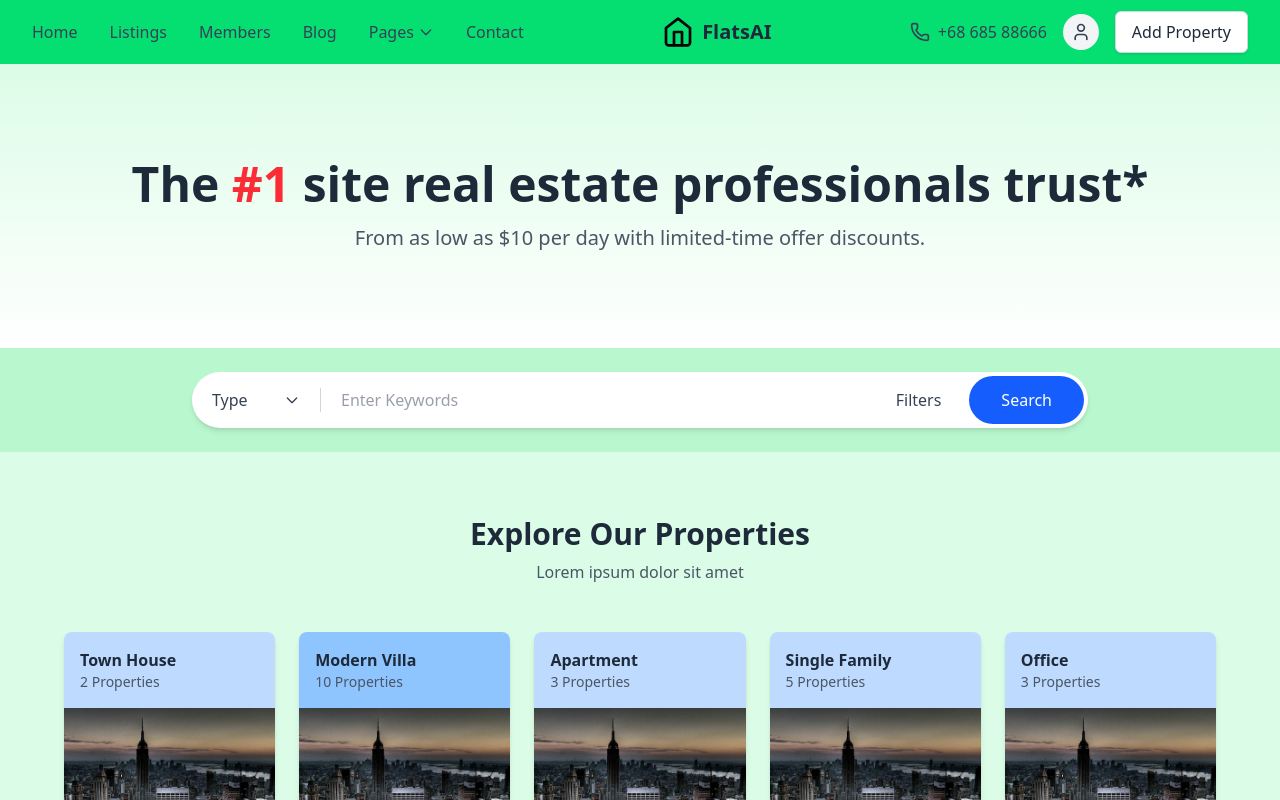
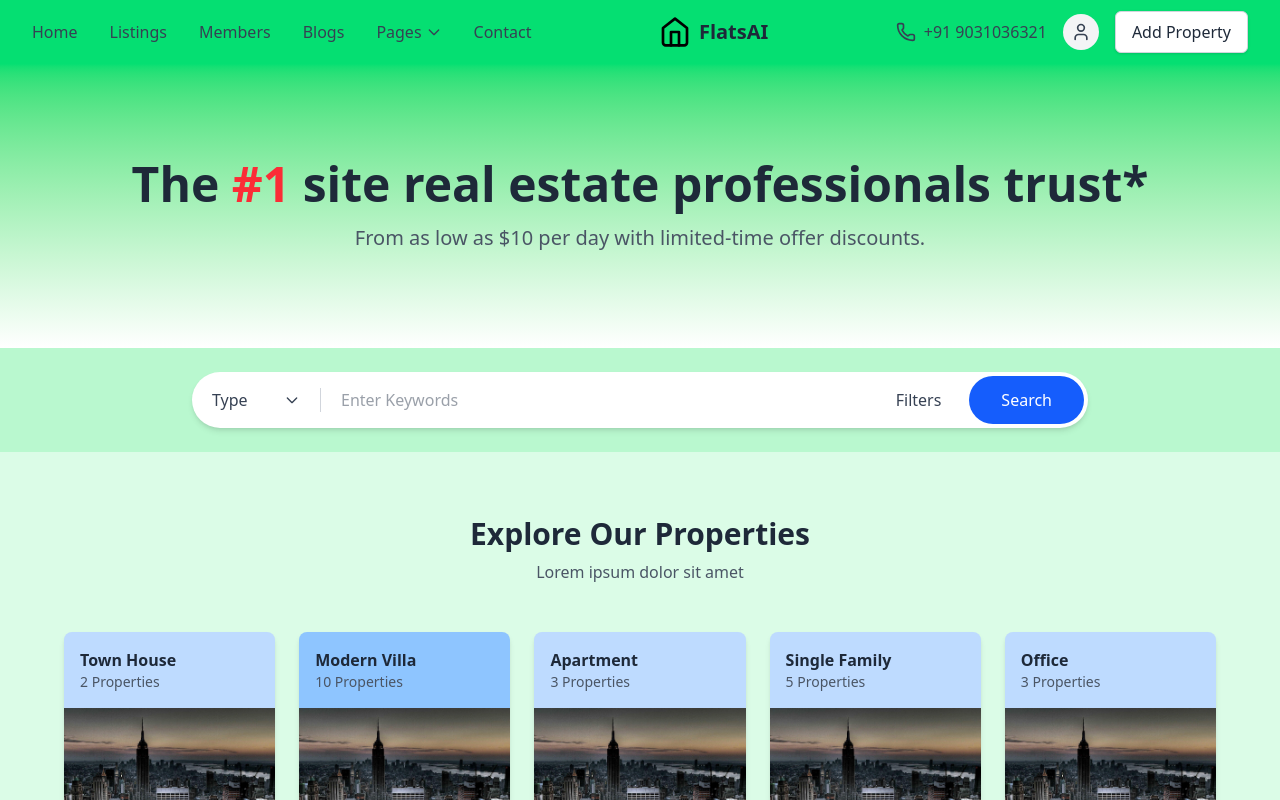
Before and after one commit to Gautam5514/FlatsAI, a React (Vite) app in the folder frontend/: page / in a window 1280 px wide. Shown: the top 800 px of the page. Built offline with nearby package versions, Linux system fonts and the light colour scheme.

Commit message:
Modification of frontend

```diff
--- a/frontend/package.json
+++ b/frontend/package.json
@@ -16,7 +16,7 @@
     "react": "^19.0.0",
     "react-dom": "^19.0.0",
     "react-icons": "^5.5.0",
-    "react-router-dom": "^7.3.0",
+    "react-router-dom": "^7.4.0",
     "tailwindcss": "^4.0.9"
   },
   "devDependencies": {
--- a/frontend/src/App.jsx
+++ b/frontend/src/App.jsx
@@ -1,35 +1,45 @@
 import React from "react";
+import { BrowserRouter as Router, Routes, Route } from "react-router-dom";
 import Navbar from "./components/Navbar";
+import Footer from "./components/Footer";
 import HeroSection from "./components/HeroSection";
 import SearchBar from "./components/SearchBar";
 import PropertyCategories from "./components/PropertySections";
 import PropertyDealsCarousel from "./components/PropertyDealsCarousel";
-import Footer from "./components/Footer";
 import ContactUs from "./components/ContactUs";
 import AboutUs from "./components/AboutUs";
 import Services from "./components/Services";
 import Listings from "./components/Listings";
 import Members from "./components/Members";
 import Blog from "./components/Blogs";
-
-
+import LoginForm from "./pages/LoginForm";
 
 function App() {
     return (
+        <Router>
             <div className="font-sans bg-green-100 min-h-screen">
                 <Navbar />
+                <Routes>
+                    {/* Home page with multiple components */}
+                    <Route path="/" element={
+                        <>
                             <HeroSection />
                             <SearchBar />
                             <PropertyCategories />
                             <PropertyDealsCarousel />
-            <ContactUs />
-            <Blog />
+                        </>
+                    } />
+                    <Route path="/contact" element={<ContactUs />} />
+                    <Route path="/about" element={<AboutUs />} />
+                    <Route path="/services" element={<Services />} />
+                    <Route path="/listings" element={<Listings />} />
+                    <Route path="/members" element={<Members />} />
+                    <Route path="/blog" element={<Blog />} />
+                    <Route path="/login" element={<LoginForm />}/>
+                </Routes>
                 <Footer />
-            <AboutUs />
-            <Services />
-            <Listings />
-            <Members />
             </div>
+        </Router>
     );
 }
 
--- a/frontend/src/components/HeroSection.jsx
+++ b/frontend/src/components/HeroSection.jsx
@@ -2,7 +2,7 @@ import React from "react";
 
 const HeroSection = () => {
     return (
-        <section className="text-center bg-gradient-to-b from-green-100 to-white py-16 px-6 md:py-24">
+        <section className="text-center bg-gradient-to-b from-green-400 to-white py-16 px-6 md:py-24">
             <h1 className="text-3xl md:text-5xl font-bold text-gray-800">
                 The <span className="text-red-500">#1</span> site real estate professionals trust*
             </h1>
--- a/frontend/src/components/Navbar.jsx
+++ b/frontend/src/components/Navbar.jsx
@@ -1,5 +1,6 @@
 import React, { useState } from 'react';
 import { Phone, User, Menu, X } from 'lucide-react';
+import { Link } from "react-router-dom";
 
 const Navbar = () => {
     const [isMenuOpen, setIsMenuOpen] = useState(false);
@@ -24,9 +25,15 @@ const Navbar = () => {
                     {/* Left Side - Menu Items */}
                     <div className="hidden md:flex space-x-8">
                         <button className="text-gray-700 hover:text-gray-900 font-medium">Home</button>
-                        <button className="text-gray-700 hover:text-gray-900 font-medium">Listings</button>
-                        <button className="text-gray-700 hover:text-gray-900 font-medium">Members</button>
-                        <button className="text-gray-700 hover:text-gray-900 font-medium">Blog</button>
+                        <button className="text-gray-700 hover:text-gray-900 font-medium">
+                            <Link to="/listings">Listings</Link>
+                        </button>
+                        <button className="text-gray-700 hover:text-gray-900 font-medium">
+                            <Link to="/members">Members</Link>
+                        </button>
+                        <button className="text-gray-700 hover:text-gray-900 font-medium">
+                            <Link to="/blog">Blogs</Link>
+                        </button>
 
                         {/* Dropdown for Pages */}
                         <div className="relative">
@@ -58,7 +65,9 @@ const Navbar = () => {
                             )}
                         </div>
 
-                        <button className="text-gray-700 hover:text-gray-900 font-medium">Contact</button>
+                        <button className="text-gray-700 hover:text-gray-900 font-medium">
+                            <Link to="/contact">Contact</Link>
+                        </button>
                     </div>
 
                     {/* Logo */}
@@ -70,7 +79,9 @@ const Navbar = () => {
                                     <path d="M9 22V12H15V22" stroke="black" strokeWidth="2" strokeLinecap="round" strokeLinejoin="round" />
                                 </svg>
                             </div>
-                            <span className="ml-2 text-xl font-bold text-gray-800">FlatsAI</span>
+                            <span className="ml-2 text-xl font-bold text-gray-800">
+                                <Link to="/">FlatsAI</Link>
+                            </span>
                         </div>
                     </div>
 
@@ -78,12 +89,14 @@ const Navbar = () => {
                     <div className="hidden md:flex items-center space-x-4">
                         <div className="flex items-center text-gray-700">
                             <Phone className="h-5 w-5" />
-                            <span className="ml-2">+68 685 88666</span>
+                            <span className="ml-2">+91 9031036321</span>
                         </div>
 
-                        <div className="p-2 rounded-full bg-gray-100 hover:bg-gray-200 cursor-pointer">
-                            <User className="h-5 w-5 text-gray-700" />
-                        </div>
+                        <Link to="/login">
+                            <div className="p-2 rounded-full bg-gray-100 hover:bg-gray-200 cursor-pointer">
+                                <User className="h-5 w-5 text-gray-700" />
+                            </div>
+                        </Link>
 
                         <a href="#" className="bg-white hover:bg-gray-50 text-gray-800 font-medium py-2 px-4 border border-gray-300 rounded-md shadow-sm">
                             Add Property
--- a/frontend/src/pages/Login.jsx
+++ b/frontend/src/pages/LoginForm.jsx
@@ -1,4 +1,3 @@
-// src/LoginForm.js
 import React, { useState } from 'react';
 
 const LoginForm = () => {
```
Also changed, not shown: 1 other file (tests, documents, lock files or other folders). Lines whose indentation alone changed are shown as unchanged.
